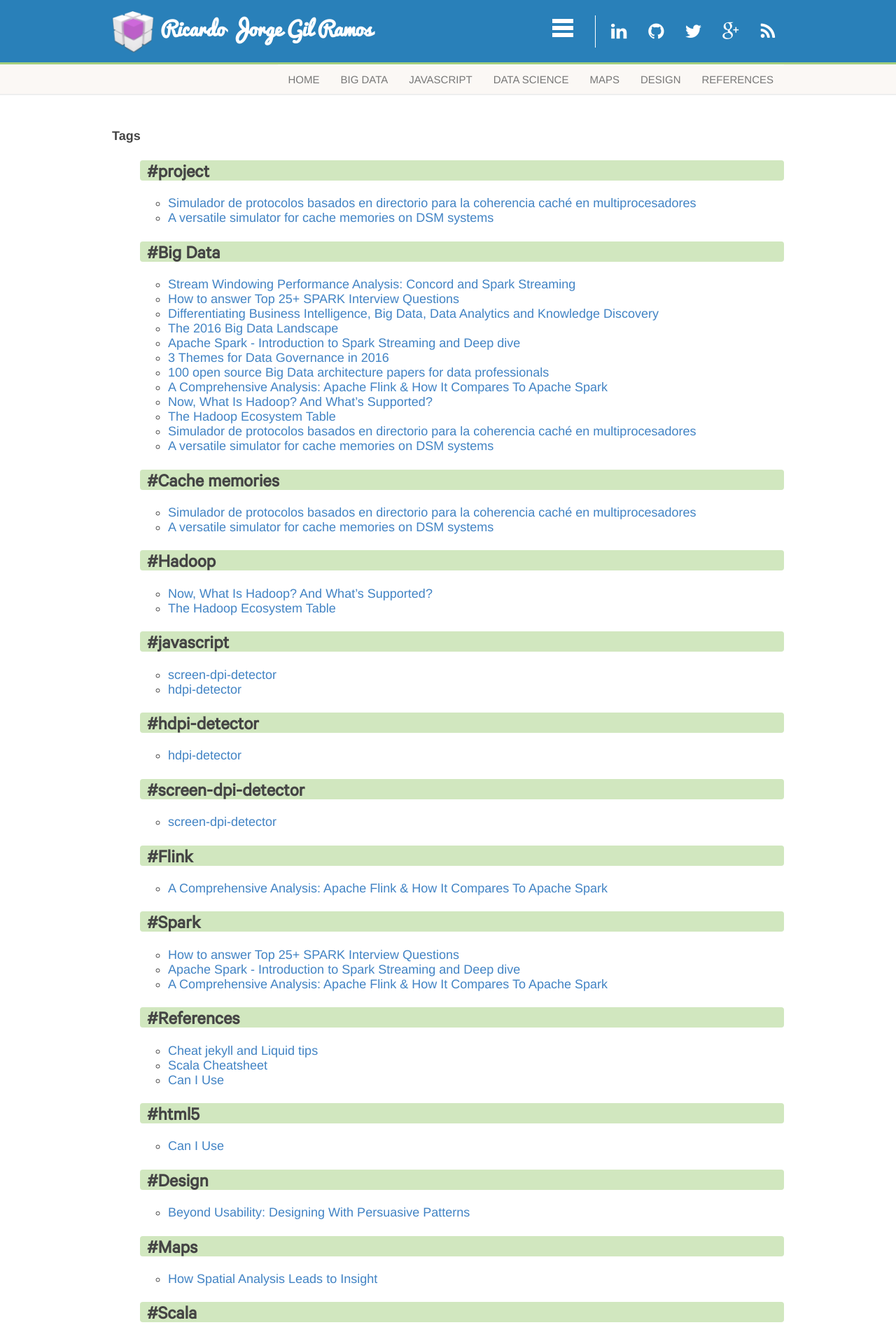
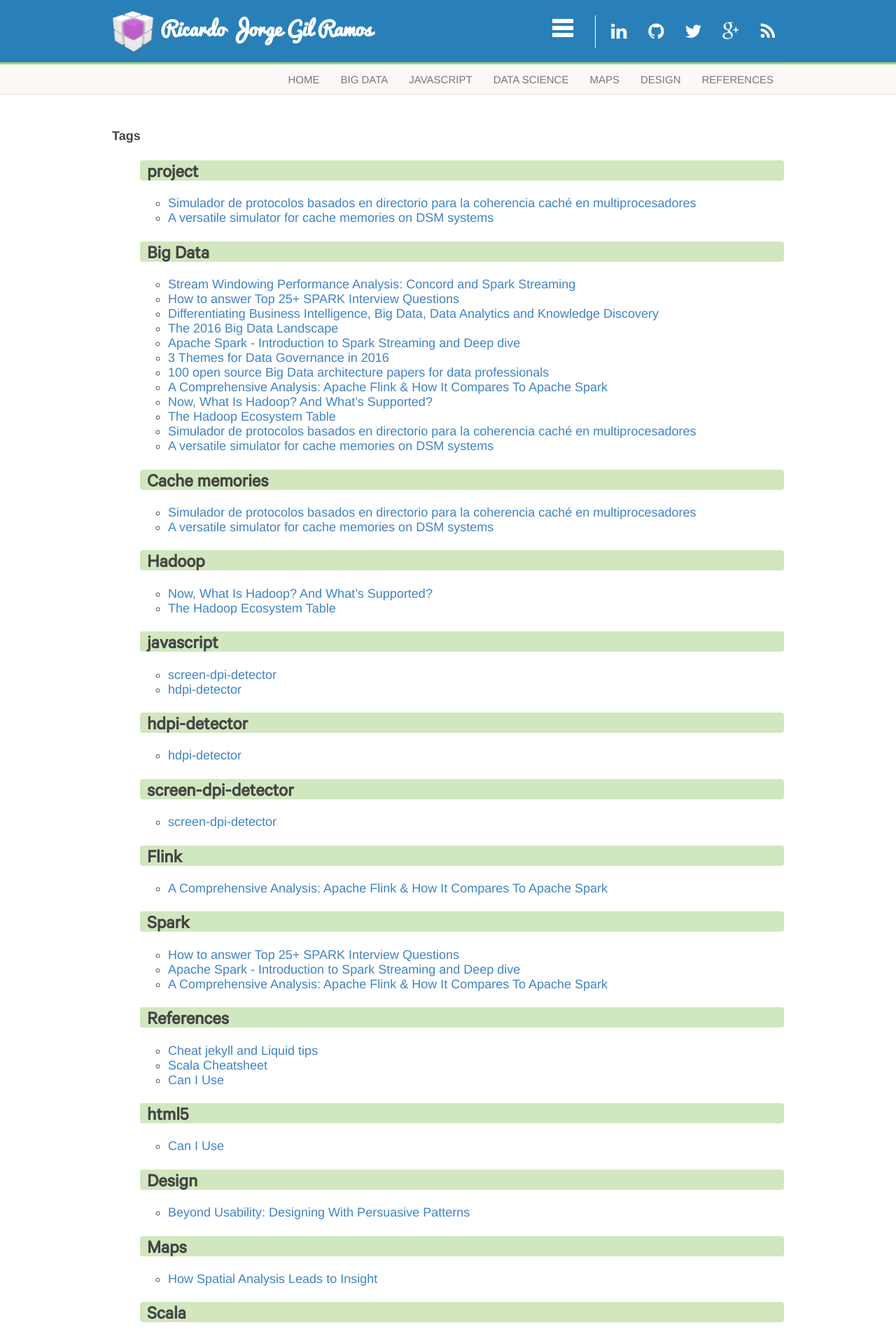
Before and after one commit to jorgegilramos/web, a Jekyll site: the page built from tags.md, in a window 1280 px wide. Shown: the top 1913 px of the page at 70% size. Built offline with Jekyll 4.4.1, drawn with Linux system fonts in a browser that asks for light colours; some of the changed text lies outside the part shown.

Commit message:
Several changes

```diff
--- a/assets/js/main.js
+++ b/assets/js/main.js
@@ -160,10 +160,10 @@
   // fancybox
   //$(".fancy-modal-rss").fancybox();
 
-  $.scrollUp({
+  /*$.scrollUp({
     scrollTrigger: $("<a id='scrollUp' href='#top' class='fa fa-chevron-circle-up'></a>"),
     scrollText: ""
-  });
+  });*/
 
   // Features navigation
   $("#bigdata-feature, #bi-feature").on("click", function(){location.href="bigdata/";});
--- a/tags.md
+++ b/tags.md
@@ -14,7 +14,7 @@
         <ul style="list-style: outside none none">
           {% for tag in site.tags %}
           <li>
-            <h2 id="{{ tag[0] }}-ref">#{{ tag[0] }}</h2>
+            <h2 id="#{{ tag[0] }}-ref">{{ tag[0] }}</h2>
             <ul>
               {% for post in tag[1] %}
                  <li><a href="{{ site.baseurl }}{{ post.url }}">{{ post.title }}</a></li>
```
